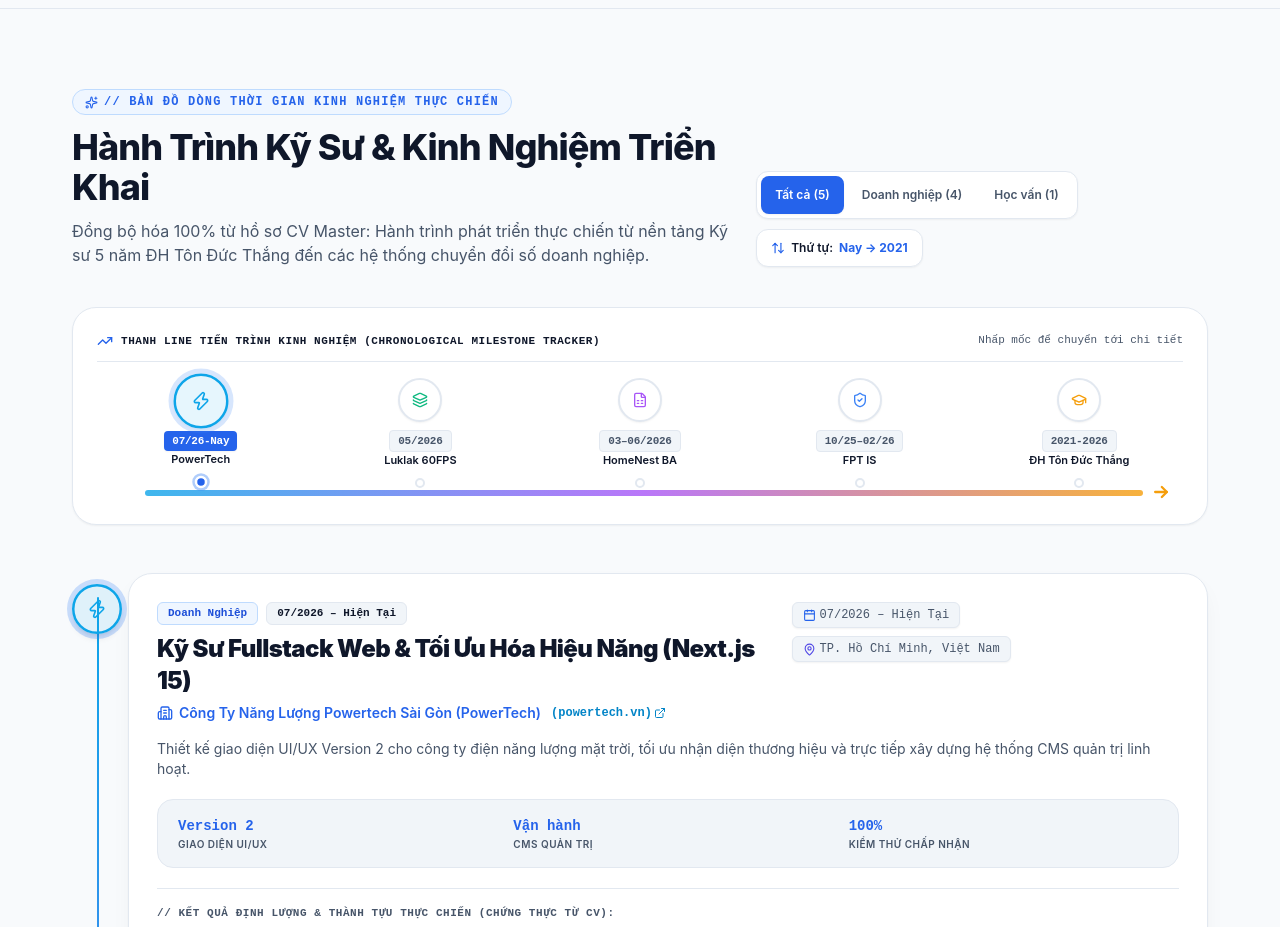
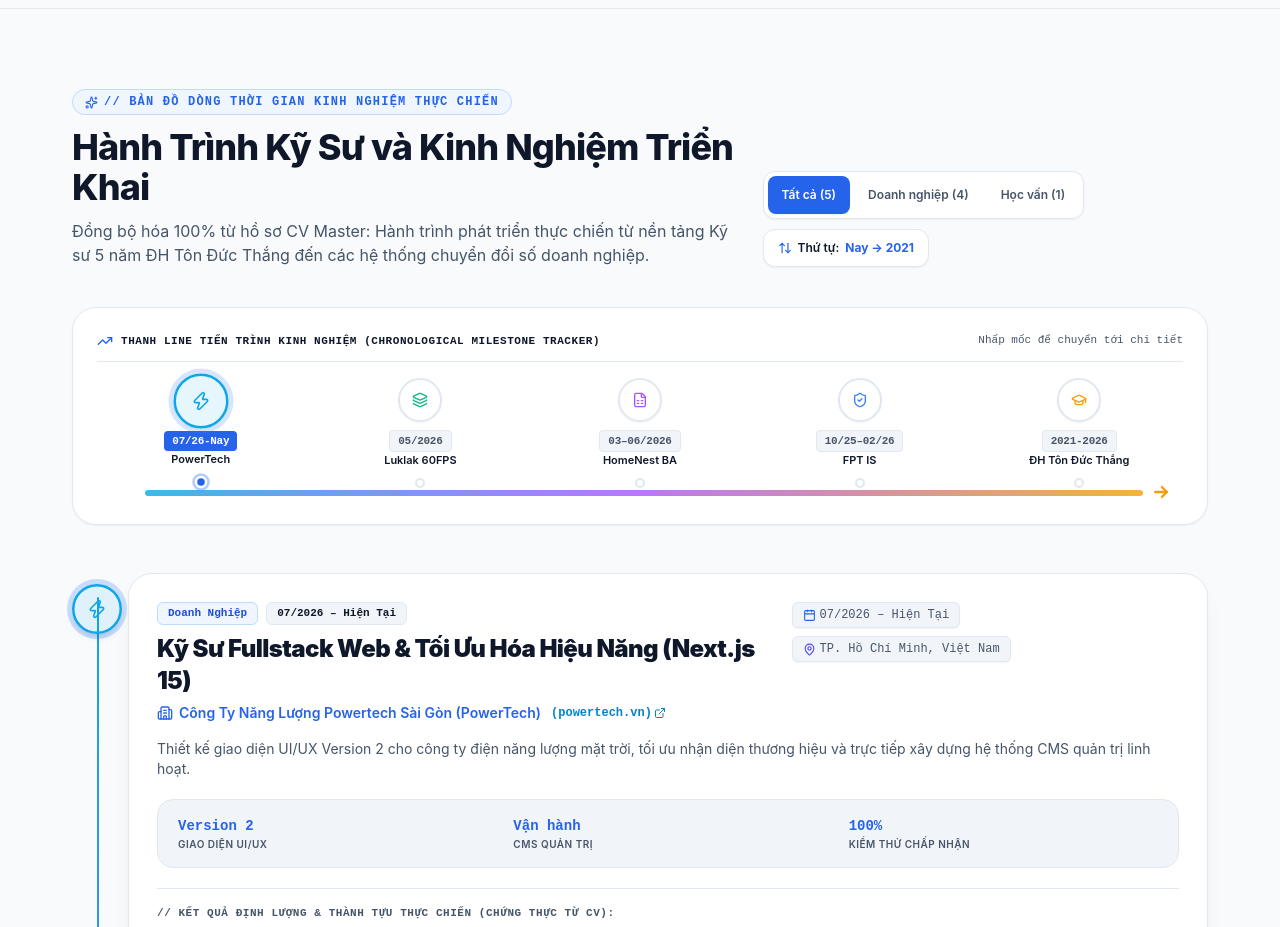
Before and after one commit to Kteenguyen/pofolio, a Next.js app in the folder Frontend/: page / in a window 1280 px wide. Shown: the part 3220-4147 px from the top of the page. Built offline with nearby package versions, Linux system fonts and the light colour scheme; no server answers.

Commit message:
fix(copy): cap nhat tieu de tieng Viet trong component Experience

```diff
--- a/Frontend/src/components/Experience.tsx
+++ b/Frontend/src/components/Experience.tsx
@@ -107,7 +107,7 @@
               <span>// BẢN ĐỒ DÒNG THỜI GIAN KINH NGHIỆM THỰC CHIẾN</span>
             </div>
             <h2 className="text-3xl lg:text-4xl font-extrabold text-[var(--foreground)] tracking-tight">
-              Hành Trình Kỹ Sư &amp; Kinh Nghiệm Triển Khai
+              Hành Trình Kỹ Sư và Kinh Nghiệm Triển Khai
             </h2>
             <p className="text-[var(--muted-foreground)] mt-3 max-w-2xl text-sm lg:text-base leading-relaxed">
               Đồng bộ hóa 100% từ hồ sơ CV Master: Hành trình phát triển thực chiến từ nền tảng Kỹ sư 5 năm ĐH Tôn Đức Thắng đến các hệ thống chuyển đổi số doanh nghiệp.
```
